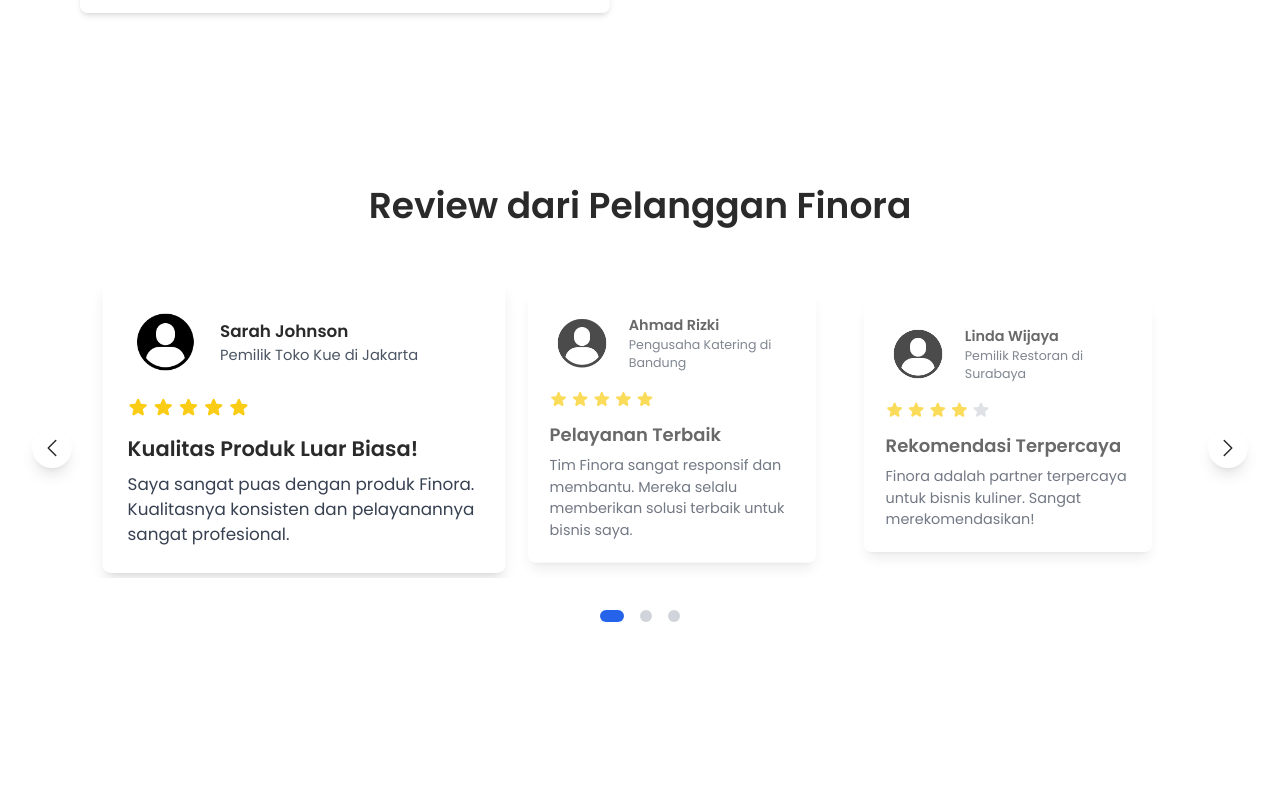
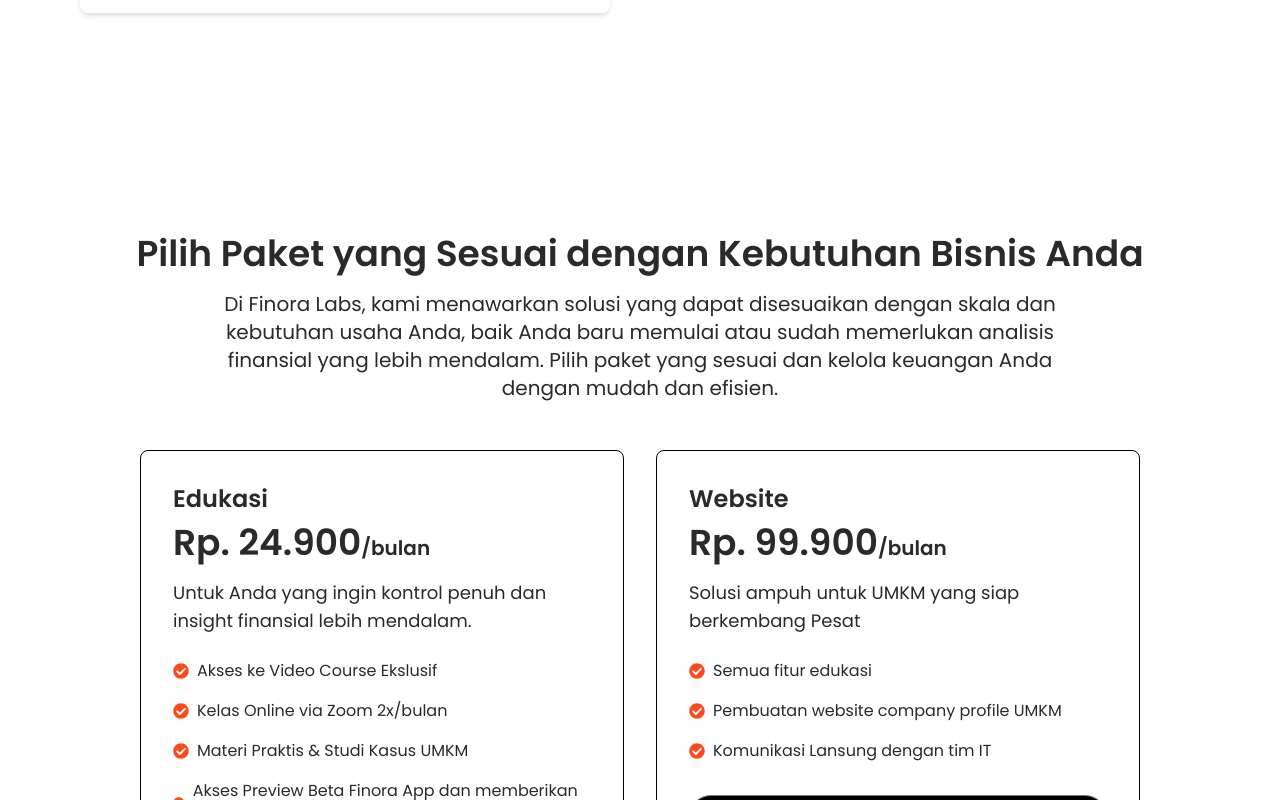
Before and after one commit to ralvyathaya/FinoraWebsite, a React (Vite) app: page / in a window 1280 px wide. Shown: the part 3760-4560 px from the top of the page. Built offline with nearby package versions, Linux system fonts and the light colour scheme.

Commit message:
minor changes

```diff
--- a/src/App.jsx
+++ b/src/App.jsx
@@ -4,7 +4,6 @@
 import SupportedBy from "./components/SupportedBy";
 import FiturWebsite from "./components/FiturWebsite";
 import FiturEdukasi from "./components/FiturEdukasi";
-import CustomerReview from "./components/CustomerReview";
 import Footer from "./components/Footer";
 import ComingSoonPage from "./components/ComingSoon";
 import Pricing from "./components/Pricing";
@@ -18,7 +17,9 @@
       <About />
       <FiturWebsite />
       <FiturEdukasi />
-      <CustomerReview />
+
+      {/*Customer Review*/}
+
       <Pricing />
       <ComingSoonPage />
       <Footer />
--- a/src/components/Footer.jsx
+++ b/src/components/Footer.jsx
@@ -82,13 +82,13 @@
 
         {/* Center Logo */}
         <div className="flex flex-col items-center">
-          <div className="flex flex-col sm:flex-row items-center justify-center space-y-4 sm:space-y-0 sm:space-x-6">
+          <div className="flex flex-row sm:flex-row items-center justify-center space-y-4 sm:space-y-0 sm:space-x-6">
               {/* Company Logo */}
               <div className="flex-shrink-0">
                 <img
                   src={Logo}
                   alt="Company Logo"
-                  className="w-24 h-24 object-contain"
+                  className="w-20 h-20 md:w-24 md:h-24 object-contain"
                 />
               </div>
 
@@ -100,7 +100,7 @@
                 <img
                   src={LogoB}
                   alt="Partner Logo"
-                  className="w-16 h-16 object-contain"
+                  className="w-14 h-14 md:w-16 md:h-16 object-contain"
                 />
               </div>
             </div>
--- a/src/components/Pricing.jsx
+++ b/src/components/Pricing.jsx
@@ -5,7 +5,7 @@
 const Pricing = () => {
   return (
     <Section id="pricing">
-    <div className="w-full py-16 px-4">
+    <div className="w-full py-4 px-4">
       <div className="max-w-[1240px] mx-auto">
         {/* Heading Section */}
         <div className="text-center mb-12">
```
